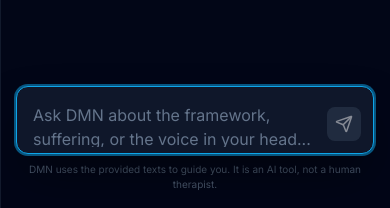
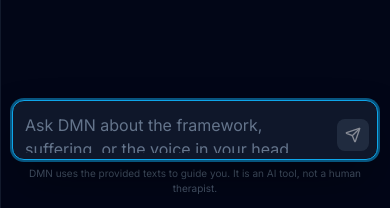
Before and after one commit to ClaimFreedomDotOrg/DMNChat, a React (Vite) app in the folder frontend/: page / in a window 390 px wide. Shown: the part 636-844 px from the top of the page. Built offline with nearby package versions, Linux system fonts and the light colour scheme; no server answers.

Commit message:
feat: Enhance mobile experience with viewport adjustments and improved styling for input components

```diff
--- a/frontend/index.html
+++ b/frontend/index.html
@@ -3,7 +3,9 @@
   <head>
     <meta charset="UTF-8" />
     <link rel="icon" type="image/svg+xml" href="/vite.svg" />
-    <meta name="viewport" content="width=device-width, initial-scale=1.0" />
+    <meta name="viewport" content="width=device-width, initial-scale=1.0, maximum-scale=1.0, user-scalable=no, viewport-fit=cover" />
+    <meta name="apple-mobile-web-app-capable" content="yes" />
+    <meta name="apple-mobile-web-app-status-bar-style" content="black-translucent" />
     <meta name="description" content="DMN Chat - An AI guide for exploring the Neuro-Gnostic framework from claimfreedom.org" />
     <title>DMN Chat | Neuro-Gnostic Framework Guide</title>
     <link rel="preconnect" href="https://fonts.googleapis.com">
--- a/frontend/src/App.tsx
+++ b/frontend/src/App.tsx
@@ -159,7 +159,7 @@ const ChatView: React.FC = () => {
 
         {/* Chat Area */}
         <div className="flex-1 overflow-y-auto scroll-smooth">
-          <div className="min-h-full pb-24 sm:pb-32">
+          <div className="min-h-full pb-4">
             {messages.map(msg => (
               <ChatMessage key={msg.id} message={msg} />
             ))}
--- a/frontend/src/components/chat/MessageInput.tsx
+++ b/frontend/src/components/chat/MessageInput.tsx
@@ -44,7 +44,7 @@ const MessageInput = forwardRef<MessageInputRef, MessageInputProps>((
   };
 
   return (
-    <div className="absolute bottom-0 left-0 right-0 p-4 bg-gradient-to-t from-slate-950 via-slate-950 to-transparent">
+    <div className="sticky bottom-0 left-0 right-0 p-3 sm:p-4 bg-gradient-to-t from-slate-950 via-slate-950 to-transparent">
       <div className="max-w-4xl mx-auto">
         <div className="relative bg-slate-900 border border-slate-700 rounded-xl shadow-2xl shadow-black/50 focus-within:ring-2 focus-within:ring-sky-500/50 focus-within:border-sky-500 transition-all">
           <textarea
@@ -53,21 +53,21 @@ const MessageInput = forwardRef<MessageInputRef, MessageInputProps>((
             onChange={(e) => onChange(e.target.value)}
             onKeyDown={handleKeyDown}
             placeholder="Ask DMN about the framework, suffering, or the voice in your head..."
-            className="w-full bg-transparent text-slate-200 placeholder-slate-500 p-4 pr-14 rounded-xl resize-none focus:outline-none min-h-[60px] max-h-[200px]"
+            className="w-full bg-transparent text-slate-200 placeholder-slate-500 p-3 sm:p-4 pr-12 sm:pr-14 rounded-xl resize-none focus:outline-none min-h-[52px] sm:min-h-[60px] max-h-[200px] text-[16px]"
             rows={1}
             disabled={disabled}
           />
           <button
             onClick={() => handleSubmit()}
             disabled={!value.trim() || disabled}
-            className="absolute right-3 bottom-3 p-2 bg-sky-600 hover:bg-sky-500 text-white rounded-lg disabled:opacity-50 disabled:bg-slate-700 disabled:cursor-not-allowed transition-all"
+            className="absolute right-2 bottom-2 sm:right-3 sm:bottom-3 p-2 bg-sky-600 hover:bg-sky-500 active:bg-sky-600 text-white rounded-lg disabled:opacity-50 disabled:bg-slate-700 disabled:cursor-not-allowed transition-all touch-manipulation"
             aria-label="Send message"
           >
-            <Send size={18} />
+            <Send size={16} className="sm:w-[18px] sm:h-[18px]" />
           </button>
         </div>
-        <div className="text-center mt-2">
-          <p className="text-[10px] text-slate-600">
+        <div className="text-center mt-1.5 sm:mt-2">
+          <p className="text-[10px] text-slate-600 px-2">
             DMN uses the provided texts to guide you. It is an AI tool, not a human therapist.
           </p>
         </div>
--- a/frontend/src/index.css
+++ b/frontend/src/index.css
@@ -14,11 +14,20 @@ body {
   background-color: rgb(2 6 23); /* slate-950 */
   color: rgb(226 232 240); /* slate-200 */
   overflow: hidden;
+  /* Prevent iOS Safari zoom and viewport issues */
+  -webkit-text-size-adjust: 100%;
+  -webkit-font-smoothing: antialiased;
+  -moz-osx-font-smoothing: grayscale;
+  /* Prevent pull-to-refresh on mobile */
+  overscroll-behavior: none;
+  /* Ensure proper safe area handling on iOS */
+  padding-top: env(safe-area-inset-top);
 }
 
 #root {
   width: 100%;
   height: 100vh;
+  height: 100dvh; /* Use dynamic viewport height on mobile */
 }
 
 /* Custom scrollbar styles */
@@ -44,6 +53,36 @@ body {
 * {
   scrollbar-width: thin;
   scrollbar-color: rgb(71 85 105) rgb(30 41 59);
+}
+
+/* Mobile keyboard handling */
+@supports (-webkit-touch-callout: none) {
+  /* iOS-specific */
+  body {
+    /* Use visual viewport height to account for keyboard */
+    height: -webkit-fill-available;
+  }
+
+  #root {
+    height: -webkit-fill-available;
+  }
+
+  /* Prevent iOS zoom on input focus */
+  input, textarea, select {
+    font-size: 16px !important;
+  }
+}
+
+/* Prevent tap highlight on mobile */
+* {
+  -webkit-tap-highlight-color: transparent;
+  -webkit-touch-callout: none;
+}
+
+/* Allow selection on text elements */
+p, span, div, textarea, input {
+  -webkit-touch-callout: default;
+  user-select: text;
 }
 
 /* Animation keyframes */
```
